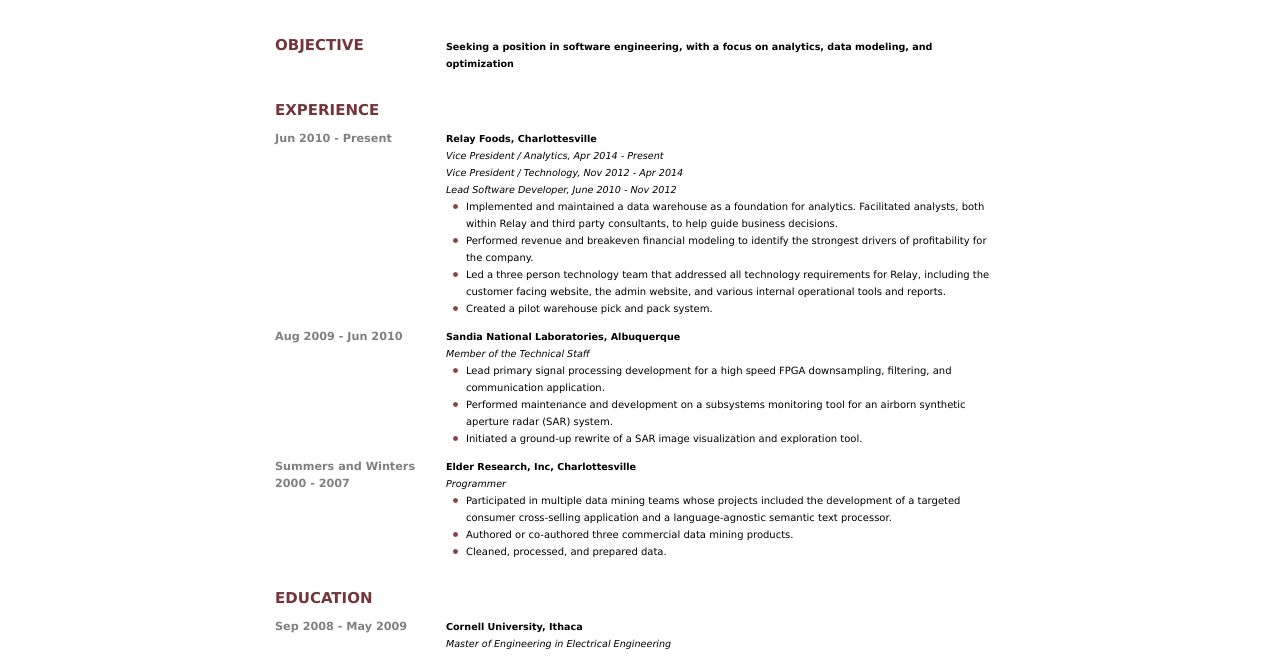
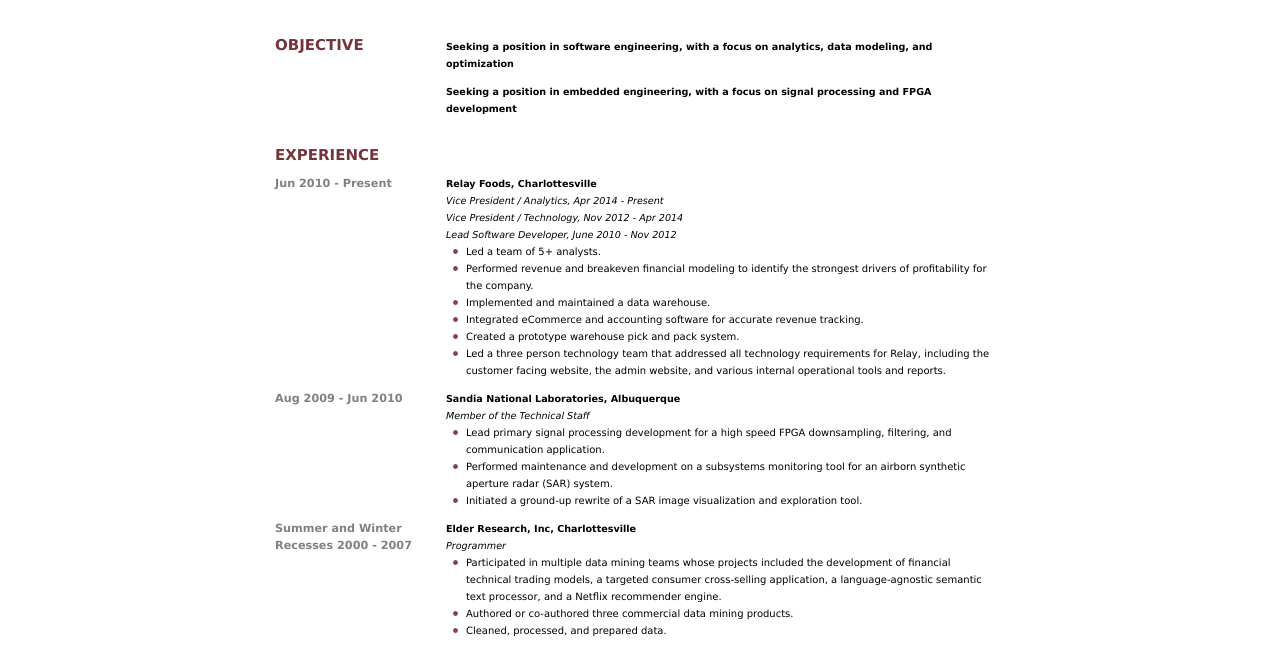
Before and after one commit to jordancrittenden/jordancrittenden, a website: page resume.html in a window 1280 px wide. Shown: the part 91-747 px from the top of the page. Drawn offline with Linux system fonts and the light colour scheme.

Commit message:
Resume updates

```diff
--- a/resume.html
+++ b/resume.html
@@ -51,7 +51,10 @@
   <div id="content">
     <div class="section">
       <h2>OBJECTIVE</h2>
-      <p class="content">Seeking a position in software engineering, with a focus on analytics, data modeling, and optimization</p>
+      <div class="content">
+        <p>Seeking a position in software engineering, with a focus on analytics, data modeling, and optimization</p>
+        <p>Seeking a position in embedded engineering, with a focus on signal processing and FPGA development</p>
+      </div>
     </div>
     <div class="section">
       <h2>EXPERIENCE</h2>
@@ -63,10 +66,12 @@
           <em>Vice President / Technology, Nov 2012 - Apr 2014</em><br />
           <em>Lead Software Developer, June 2010 - Nov 2012</em><br />
           <ul class="info">
-            <li>Implemented and maintained a data warehouse as a foundation for analytics. Facilitated analysts, both within Relay and third party consultants, to help guide business decisions.</li>
+            <li>Led a team of 5+ analysts.</li>
             <li>Performed revenue and breakeven financial modeling to identify the strongest drivers of profitability for the company.</li>
+            <li>Implemented and maintained a data warehouse.</li>
+            <li>Integrated eCommerce and accounting software for accurate revenue tracking.</li>
+            <li>Created a prototype warehouse pick and pack system.</li>
             <li>Led a three person technology team that addressed all technology requirements for Relay, including the customer facing website, the admin website, and various internal operational tools and reports.</li>
-            <li>Created a pilot warehouse pick and pack system.</li>
           </ul>
         </div>
       </div>
@@ -83,12 +88,12 @@
         </div>
       </div>
       <div class="subsection">
-        <h3>Summers and Winters<br>2000 - 2007</h3>
+        <h3>Summer and Winter<br>Recesses 2000 - 2007</h3>
         <div class="content">
           <p>Elder Research, Inc, Charlottesville</p>
           <em>Programmer</em>
           <ul class="info">
-            <li>Participated in multiple data mining teams whose projects included the development of a targeted consumer cross-selling application and a language-agnostic semantic text processor.
+            <li>Participated in multiple data mining teams whose projects included the development of financial technical trading models, a targeted consumer cross-selling application, a language-agnostic semantic text processor, and a Netflix recommender engine.
             <li>Authored or co-authored three commercial data mining products.</li>
             <li>Cleaned, processed, and prepared data.</li>
           </ul>
```
